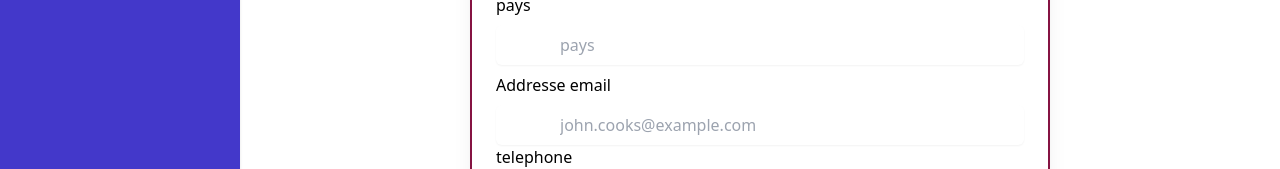
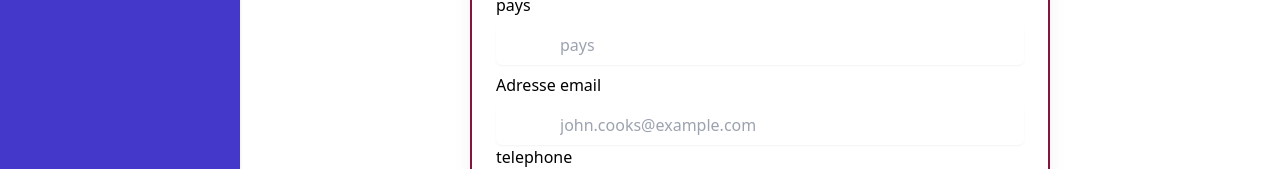
Before and after one commit to WildCodeSchool/2022-09-RMT-JSCREW-Externatic, a React (Vite) app in the folder frontend/: page /dashboard/entreprises in a window 1280 px wide. Shown: the part 567-736 px from the top of the page. Built offline with nearby package versions, Linux system fonts and the light colour scheme; no server answers.

Commit message:
fix anglais /français

```diff
--- a/frontend/src/components/UI/EntrepriseForm.jsx
+++ b/frontend/src/components/UI/EntrepriseForm.jsx
@@ -175,7 +175,7 @@ function EntrepriseForm() {
           </div>
           <div className="mb-2">
             <label>
-              <span className="text-gray-700"> Addresse email</span>
+              <span className="text-gray-700"> Adresse email</span>
               <input
                 name="email"
                 type="email"
```
